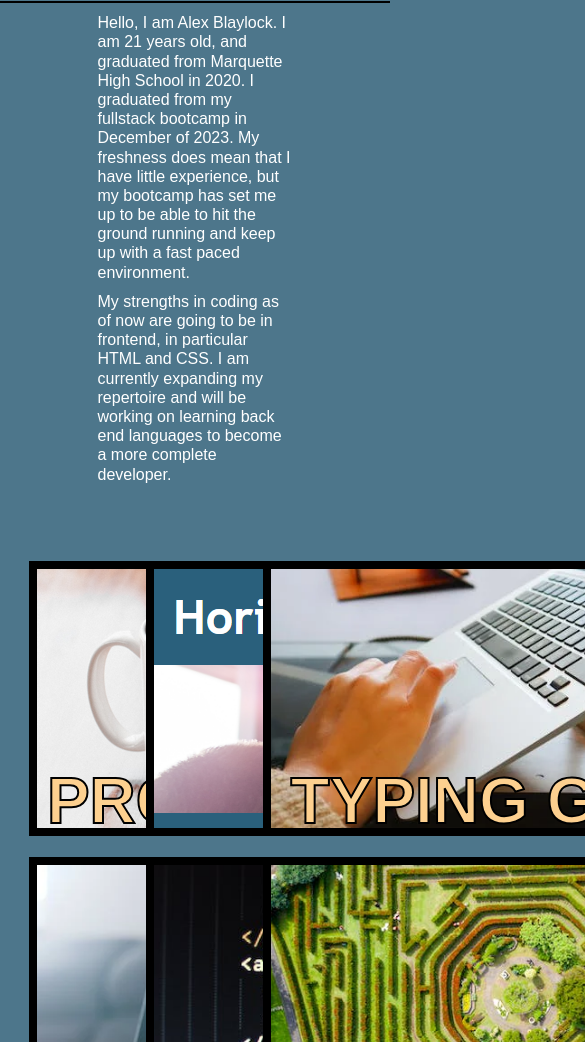
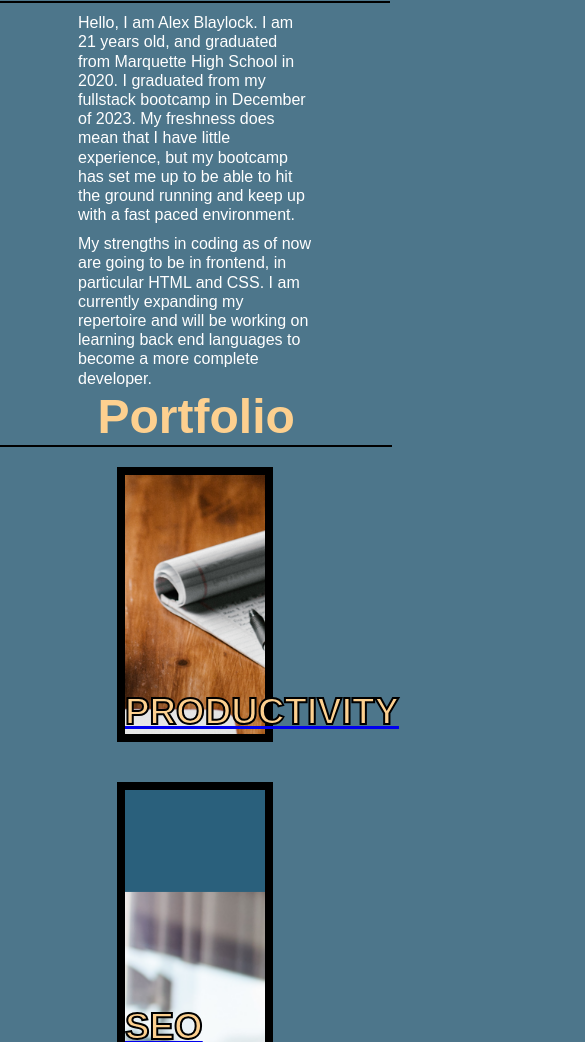
Before and after one commit to AlexBlaylock/portfolio-challenge2-fix, a plain HTML site: page index.html in a window 390 px wide. Shown: the part 958-2000 px from the top of the page, 585 px wide, since content can reach past the window. Drawn offline with Linux system fonts and the light colour scheme.

Commit message:
finished 980px screen media query

```diff
--- a/assets/css/styles.css
+++ b/assets/css/styles.css
@@ -40,11 +40,10 @@ header {
     justify-content: center;
     flex-direction: row;
     align-items: center;
-    color: var(--bu);
+    color: var(--ss);
     background-image: url("../images/odeszabackground.jpg"); /*image I found on google*/
     background-size: cover;
     min-height: 100vh;
-
 
 }
 
@@ -54,7 +53,6 @@ header h1 {
     font-size: 3rem;
     top: 55% ;
     left: auto;
-    -webkit-text-stroke: .5px var(--ss)
 
 }
 
@@ -89,7 +87,7 @@ h4,
 h5,
 h6 {
     margin: 0;
-    color: var(--bu);
+    color: var(--ss);
 }
 
 p {
@@ -121,27 +119,28 @@ flex-direction: column;
     border-bottom: var(--bl) 2.5px solid;
     padding: 0px 25%;
 
-
 }
 
 .personal p {
     justify-content: center;
-    max-width: 50%;
+    max-width: 60%;
     padding-top: 10px;
     margin: auto;
 }
 
 .portfolio-section {
-display: flex;
-justify-content: space-evenly;
-height: 100vh;
+    display: flex;
+    min-height: 100vh;
+
 }
 
 .portfolio-section h2 {
     justify-content: center;
     font-size: 300%;
     margin: auto;
-    text-decoration-line: underline;
+    border-bottom: var(--bl) 2.5px solid;
+    padding: 0px 25%;
+    position: relative;
 }
 
 .pf-item {
@@ -160,6 +159,8 @@ height: 100vh;
 
 #SEO {
     background-image: url("../images/chall1.png");
+    background-position: center;
+    background-size: cover;
     position: absolute;
     left: 37.5%;
     top: 180%;
@@ -178,6 +179,8 @@ height: 100vh;
 /* ph1, image from https://www.pexels.com/photo/macbook-pro-on-brown-wooden-table-2312369/ */
 #ph1 {
     background-image: url("../images/ph1.png");
+    background-position: center;
+    background-size: cover;
     position: absolute;
     left: 7.5%;
     top: 180%;
@@ -194,6 +197,8 @@ height: 100vh;
 /* ph2, image from https://www.pexels.com/photo/photo-of-a-person-using-a-gray-laptop-computer-2874782/*/
 #ph2 {
     background-image: url("../images/ph2.png");
+    background-position: center;
+    background-size: cover;
     position: absolute;
     left: 67.5%;
     top: 180%;
@@ -209,6 +214,8 @@ height: 100vh;
 /* ph3, img from https://www.pexels.com/photo/close-up-photo-of-gray-laptop-577210/ */
 #ph3 {
     background-image: url("../images/ph3.png");
+    background-position: center;
+    background-size: cover;
     position: absolute;
     left: 7.5%;
     top: 215%;
@@ -225,6 +232,8 @@ height: 100vh;
 /* ph4, img from https://www.pexels.com/photo/turned-on-computer-monitor-displaying-text-270360/ */
 #ph4 {
     background-image: url("../images/ph4.png");
+    background-position: center;
+    background-size: cover;
     position: absolute;
     left: 37.5%;
     top: 215%;
@@ -242,6 +251,8 @@ height: 100vh;
 /* ph5, img from https://www.pexels.com/photo/close-up-photo-of-keyboard-220357/*/
 #ph5 {
     background-image: url("../images/ph5.png");
+    background-position: center;
+    background-size: cover;
     position: absolute;
     left: 67.5%;
     top: 215%;
@@ -255,29 +266,79 @@ height: 100vh;
     -webkit-text-stroke: 2px var(--bl);
 }
 
-.contact-section{
+.contact-section {
     display: flex;
     justify-content: space-between;
     position: absolute;
     top: 250%;
-    left: 30%
+    left: 18%;
+    width: 60%;
+
 }
 
-.contact-section h4{
-    font-size: 3rem;
+.contact-section h4 {
+    font-size: 2rem;
 }
 
-.contact-section a {
-    margin: auto;
-}
+
+
 .contact-header {
-    display: inline-block;
+    display:flex;
     color: var(--aw);
     font-size: 1.7rem;
-    justify-content: space-between;
-
+    margin: 0;
 }
 
 .contact-header:hover {
     color: var(--cin)
 }
+
+/* 980px screen */
+@media screen and (max-width: 980px) {
+  .portfolio-section {
+       flex-direction: column;
+    align-items: center;
+      }
+
+.pf-item {
+    min-width: 40%;
+    width: 40%;
+    margin: 20px 20px;
+}
+
+.pf-item h3 {
+    position: absolute;
+    top: 220px;
+    font-size: 2rem;
+    text-align: center;
+}
+
+#SEO h3,
+#ph1 h3,
+#ph2 h3,
+#ph3 h3,
+#ph4 h3,
+#ph5 h3 {
+  position: static;
+  font-size: 2.3rem;
+  text-align: center;
+}
+
+#SEO,
+#ph1,
+#ph2,
+#ph3,
+#ph4,
+#ph5 {
+  position: relative;
+  left: inherit;
+  top: inherit;
+  background-position: center;
+  background-size: cover;
+}
+}
+
+/* 768px screen */
+@media screen and (max-width: 768px) {
+
+}
```
